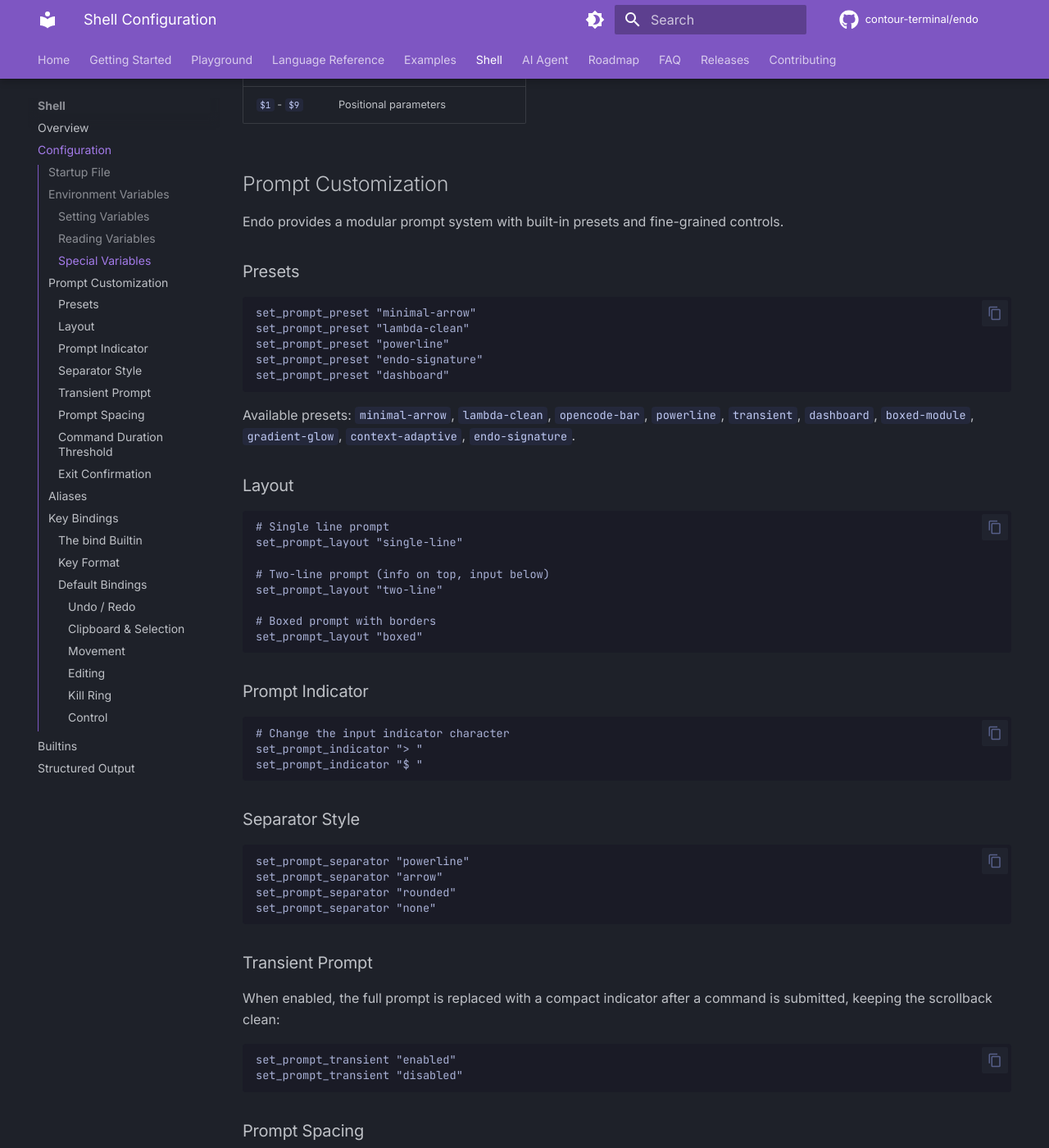
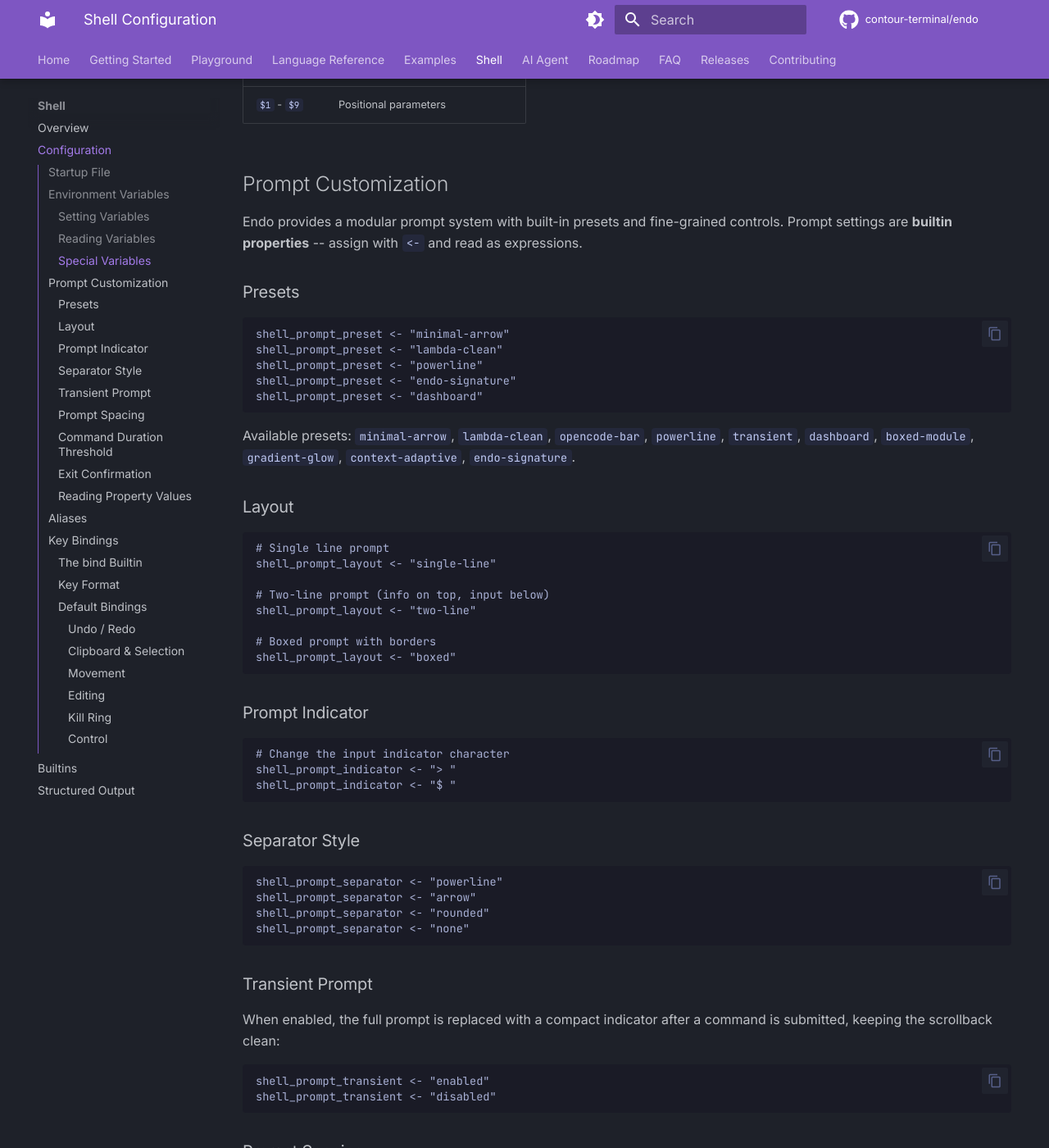
Before and after one commit to contour-terminal/endo, an MkDocs documentation site: the page built from docs/shell/configuration.md, in a window 1280 px wide and 1400 px high, scrolled down 1552 px. Shown: the whole window at 82% size. Built offline with MkDocs 1.6.1 and Material for MkDocs 9.7.7, drawn with Linux system fonts in a browser that asks for light colours; comment, search, counter and statistics services are not loaded; some of the changed text lies outside the part shown.

Commit message:
docs: update configuration docs for builtin property syntax
Rewrite agent and shell configuration docs to use <- assignment syntax
(e.g., agent_provider <- "claude") instead of set_* function calls.
Add builtin properties section to variables-and-bindings docs.
Add Phase 6.6 to roadmap.

Signed-off-by: Christian Parpart <christian@parpart.family>

````diff
--- a/docs/shell/configuration.md
+++ b/docs/shell/configuration.md
@@ -17,8 +17,8 @@
 # ~/.config/endo/init.endo
 
 # Prompt configuration
-set_prompt_preset "endo-signature"
-set_prompt_layout "two-line"
+shell_prompt_preset <- "endo-signature"
+shell_prompt_layout <- "two-line"
 
 # Aliases
 let ll ...args = & exa -l ...args
@@ -73,15 +73,16 @@
 ## Prompt Customization
 
 Endo provides a modular prompt system with built-in presets and fine-grained controls.
+Prompt settings are **builtin properties** -- assign with `<-` and read as expressions.
 
 ### Presets
 
 ```endo
-set_prompt_preset "minimal-arrow"
-set_prompt_preset "lambda-clean"
-set_prompt_preset "powerline"
-set_prompt_preset "endo-signature"
-set_prompt_preset "dashboard"
+shell_prompt_preset <- "minimal-arrow"
+shell_prompt_preset <- "lambda-clean"
+shell_prompt_preset <- "powerline"
+shell_prompt_preset <- "endo-signature"
+shell_prompt_preset <- "dashboard"
 ```
 
 Available presets: `minimal-arrow`, `lambda-clean`, `opencode-bar`, `powerline`,
@@ -92,30 +93,30 @@
 
 ```endo
 # Single line prompt
-set_prompt_layout "single-line"
+shell_prompt_layout <- "single-line"
 
 # Two-line prompt (info on top, input below)
-set_prompt_layout "two-line"
+shell_prompt_layout <- "two-line"
 
 # Boxed prompt with borders
-set_prompt_layout "boxed"
+shell_prompt_layout <- "boxed"
 ```
 
 ### Prompt Indicator
 
 ```endo
 # Change the input indicator character
-set_prompt_indicator "> "
-set_prompt_indicator "$ "
+shell_prompt_indicator <- "> "
+shell_prompt_indicator <- "$ "
 ```
 
 ### Separator Style
 
 ```endo
-set_prompt_separator "powerline"
-set_prompt_separator "arrow"
-set_prompt_separator "rounded"
-set_prompt_separator "none"
+shell_prompt_separator <- "powerline"
+shell_prompt_separator <- "arrow"
+shell_prompt_separator <- "rounded"
+shell_prompt_separator <- "none"
 ```
 
 ### Transient Prompt
@@ -124,8 +125,8 @@
 submitted, keeping the scrollback clean:
 
 ```endo
-set_prompt_transient "enabled"
-set_prompt_transient "disabled"
+shell_prompt_transient <- "enabled"
+shell_prompt_transient <- "disabled"
 ```
 
 ### Prompt Spacing
@@ -134,10 +135,10 @@
 
 ```endo
 # Add a blank line above and below the prompt (default)
-set_prompt_spacing 1
+shell_prompt_spacing <- 1
 
 # No blank lines around the prompt
-set_prompt_spacing 0
+shell_prompt_spacing <- 0
 ```
 
 ### Command Duration Threshold
@@ -146,7 +147,7 @@
 
 ```endo
 # Show duration for commands taking longer than 2 seconds
-set_prompt_duration_threshold 2000
+shell_prompt_duration_threshold <- 2000
 ```
 
 ### Exit Confirmation
@@ -156,13 +157,26 @@
 
 ```endo
 # Set a 2-second confirmation window
-set_exit_confirm_timeout 2000
+shell_exit_confirm_timeout <- 2000
 
 # Disable confirmation (immediate exit on first Ctrl+D)
-set_exit_confirm_timeout 0
+shell_exit_confirm_timeout <- 0
 ```
 
 The default timeout is 1000 ms.
+
+### Reading Property Values
+
+All prompt properties can be read as expressions:
+
+```endo
+# Print current preset
+print shell_prompt_preset
+
+# Use in conditionals
+if shell_prompt_spacing = 0 then
+    println "Compact mode"
+```
 
 ## Aliases
 
````
Also changed, not shown: ROADMAP-Language.md (+8 -0 lines), docs/agent/configuration.md (+64 -63 lines), docs/language/variables-and-bindings.md (+20 -0 lines).
